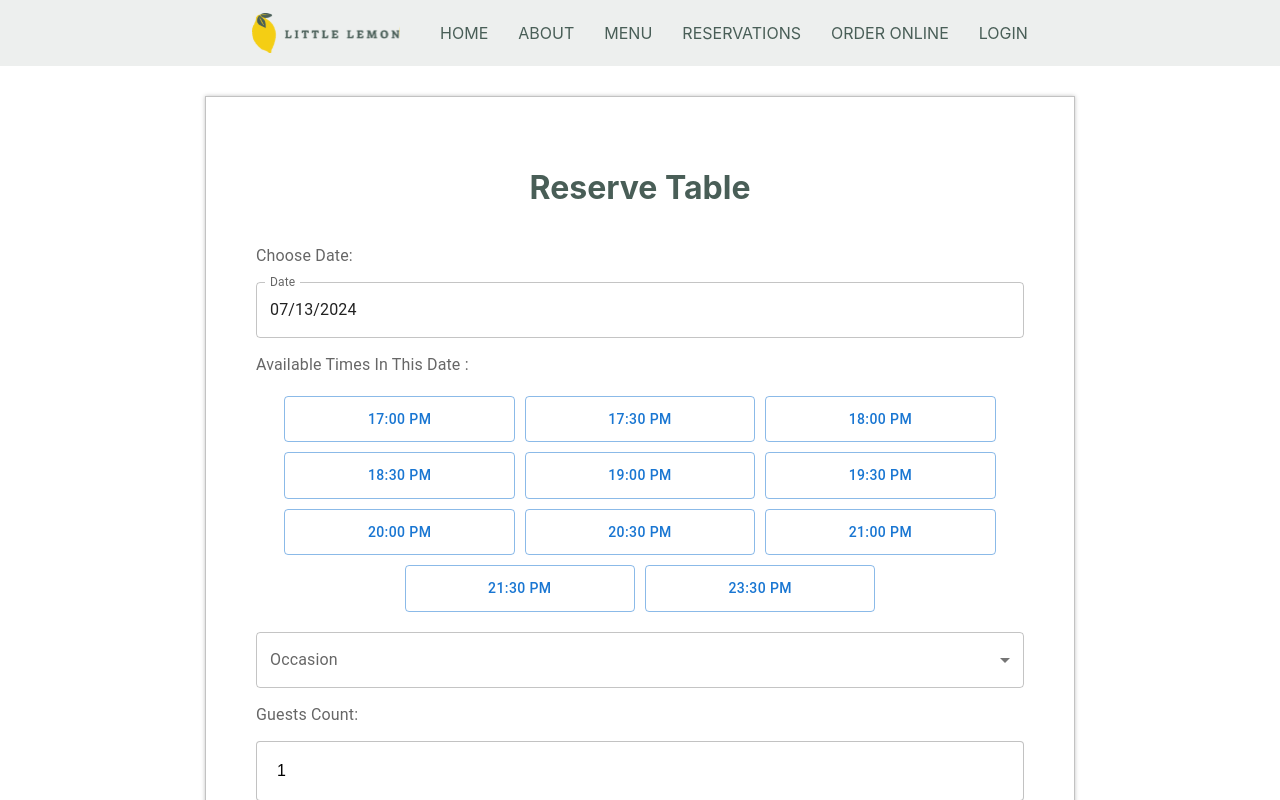
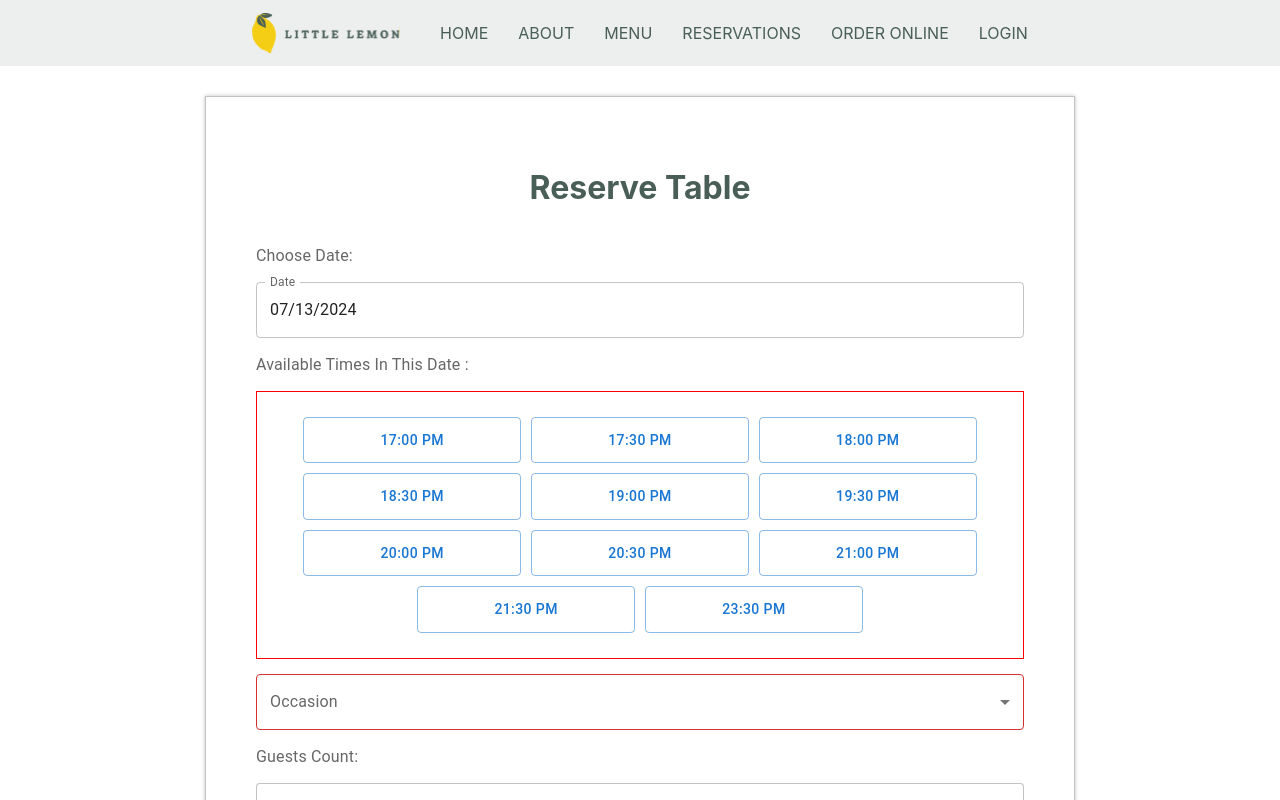
Before and after one commit to sara-kamel/little-lemon-react, a React (Create React App) app: page /reserve-table in a window 1280 px wide. Shown: the top 800 px of the page. Built offline with nearby package versions, Linux system fonts and the light colour scheme.

Commit message:
Add form validation

```diff
--- a/package.json
+++ b/package.json
@@ -12,12 +12,14 @@
     "@testing-library/react": "^13.4.0",
     "@testing-library/user-event": "^13.5.0",
     "dayjs": "^1.11.11",
+    "formik": "^2.4.6",
     "react": "^18.3.1",
     "react-dom": "^18.3.1",
     "react-icons": "^5.2.1",
     "react-router-dom": "^6.24.0",
     "react-scripts": "5.0.1",
-    "web-vitals": "^2.1.4"
+    "web-vitals": "^2.1.4",
+    "yup": "^1.4.0"
   },
   "scripts": {
     "start": "react-scripts start",
--- a/src/App.js
+++ b/src/App.js
@@ -45,7 +45,6 @@ function App () {
               onSubmit={value => {
                 submitAPI(value)
                 setBookingData(value)
-                console.log(value)
               }}
             />
           }
--- a/src/component/booking-page/index.js
+++ b/src/component/booking-page/index.js
@@ -31,9 +31,10 @@ export default function BookingForm ({ availableTimes, dispatch, onSubmit }) {
       <Box display='flex' flexDirection='column' gap={3} alignItems='center'>
         <Box className='form'>
           <h1>Reserve Table</h1>
+          <InputLabel>Choose Date:</InputLabel>
           <LocalizationProvider dateAdapter={AdapterDayjs}>
-            <InputLabel>Choose Date:</InputLabel>
             <DatePicker
+              data-testid='date'
               label='Date'
               value={date}
               onChange={newValue => {
@@ -46,8 +47,15 @@ export default function BookingForm ({ availableTimes, dispatch, onSubmit }) {
           </LocalizationProvider>
           <InputLabel>Available Times In This Date :</InputLabel>
           <Stack
+            name='time'
             direction='row'
-            sx={{ display: 'flex', flexWrap: 'wrap', justifyContent: 'center' }}
+            border={!time ? ' 1px solid red' : ' 1px solid green'}
+            sx={{
+              display: 'flex',
+              flexWrap: 'wrap',
+              justifyContent: 'center',
+              padding: '20px'
+            }}
           >
             {availableTimes.map(hour => (
               <Button
@@ -63,19 +71,23 @@ export default function BookingForm ({ availableTimes, dispatch, onSubmit }) {
               </Button>
             ))}
           </Stack>
+
           <FormControl fullWidth>
             <InputLabel id='demo-simple-select-label'>Occasion</InputLabel>
             <Select
+              name='occasion'
               labelId='demo-simple-select-label'
               id='demo-simple-select'
               value={occasion}
               label='Occasion'
               onChange={e => setOccasion(e.target.value)}
+              error={!occasion ? true : false}
             >
               <MenuItem value='Birthday'>Birthday</MenuItem>
               <MenuItem value='Anniversary'>Anniversary</MenuItem>
             </Select>
           </FormControl>
+
           <InputLabel>Guests Count:</InputLabel>
           <input
             className='guests-field'
@@ -91,6 +103,7 @@ export default function BookingForm ({ availableTimes, dispatch, onSubmit }) {
           <Button
             type='submit'
             variant='contained'
+            disabled={date && time && occasion && guests ? false : true}
             onClick={() => {
               if (date && time && occasion && guests) {
                 bookingData = {
```
Also changed, not shown: 2 other files (tests, documents, lock files or other folders).
